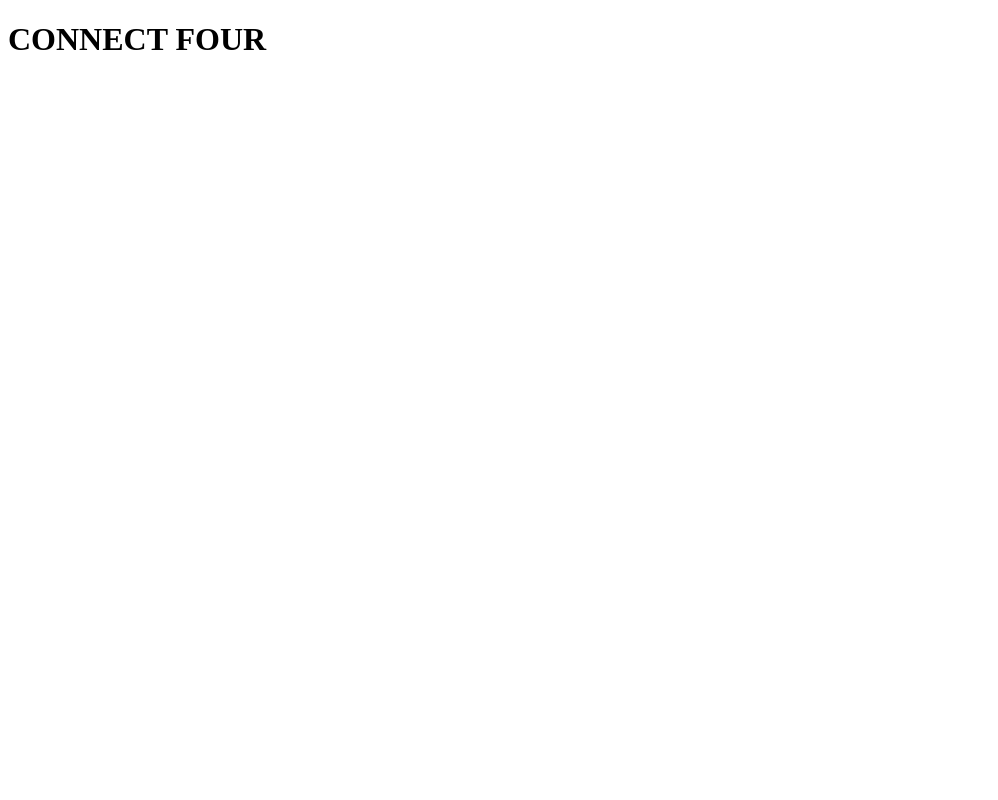
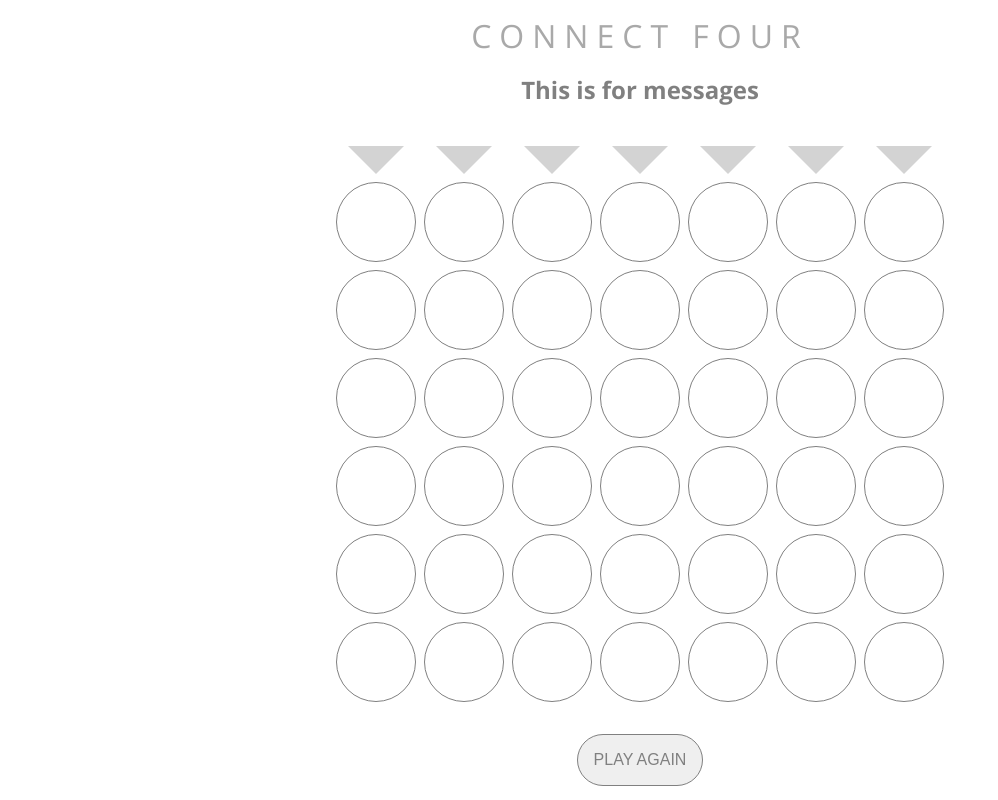
Before and after one commit to juddin1995/connect-four, a plain HTML site: page index.html in a window 1280 px wide. Shown: the whole page, without its empty margins (0-998 px from the left). Drawn offline with nearby package versions, Linux system fonts and the light colour scheme.

Commit message:
Set up HTML and CSS

```diff
--- a/css/main.css
+++ b/css/main.css
@@ -0,0 +1,73 @@
+* {
+  box-sizing: border-box;
+}
+
+body {
+  /* viewport units: vh (viewport height), vw, vmin (smallest between vh & vw) */
+  height: 100vh;
+  margin: 0;
+  font-family: "Open Sans", sans-serif;
+  display: flex;
+  flex-direction: column;
+  justify-content: center;
+  align-items: center;
+}
+
+header {
+  font-size: 4vmin;
+  color: darkgrey;
+  letter-spacing: 1vmin;
+}
+
+h1 {
+  color: grey;
+  font-size: 3vmin;
+}
+
+#markers {
+  display: grid;
+  grid-template-columns: repeat(7, 10vmin);
+  gap: 1vmin;
+  margin-top: 1.5vmin;
+}
+
+#markers > div {
+  height: 10vmin;
+  border-width: 5vmin;
+  border-style: solid;
+  border-color: lightgrey transparent transparent;
+  transform: scale(0.7);
+}
+
+#markers > div:hover {
+  transform: scale(0.9);
+  transition: transform 150ms ease-in;
+  border-top-color: darkgrey;
+}
+
+#board {
+  display: grid;
+  grid-template-columns: repeat(7, 10vmin);
+  grid-template-rows: repeat(6, 10vmin);
+  gap: 1vmin;
+  margin-top: -4vmin;
+}
+
+#board > div {
+  border-radius: 50%;
+  border: 0.1vmin solid grey;
+}
+
+button {
+  margin-top: 4vmin;
+  padding: 2vmin;
+  font-size: 2vmin;
+  border-radius: 4vmin;
+  border: 0.1vmin solid grey;
+  color: grey;
+}
+
+button:hover {
+  color: white;
+  background-color: darkgrey;
+}
--- a/index.html
+++ b/index.html
@@ -1,13 +1,80 @@
 <!DOCTYPE html>
 <html lang="en">
-<head>
-    <meta charset="UTF-8">
-    <meta name="viewport" content="width=device-width, initial-scale=1.0">
+  <head>
+    <meta charset="UTF-8" />
+    <meta name="viewport" content="width=device-width, initial-scale=1.0" />
     <title>Connect-Four</title>
-    <link rel="stylesheet" href="css/main.css">
+    <link rel="preconnect" href="https://fonts.googleapis.com" />
+    <link rel="preconnect" href="https://fonts.gstatic.com" crossorigin />
+    <link
+      href="https://fonts.googleapis.com/css2?family=Montserrat:ital,wght@0,100..900;1,100..900&family=Open+Sans:ital,wght@0,300..800;1,300..800&display=swap"
+      rel="stylesheet"
+    />
+    <link rel="stylesheet" href="css/main.css" />
     <script defer src="js/main.js"></script>
-</head>
-<body>
-    <h1>CONNECT FOUR</h1>
-</body>
+  </head>
+  <body>
+    <header>CONNECT FOUR</header>
+    <h1>This is for messages</h1>
+    <section id="markers">
+      <div></div>
+      <div></div>
+      <div></div>
+      <div></div>
+      <div></div>
+      <div></div>
+      <div></div>
+    </section>
+
+    <section id="board">
+      <div id="c0r5"></div>
+      <div id="c1r5"></div>
+      <div id="c2r5"></div>
+      <div id="c3r5"></div>
+      <div id="c4r5"></div>
+      <div id="c5r5"></div>
+      <div id="c6r5"></div>
+
+      <div id="c0r4"></div>
+      <div id="c1r4"></div>
+      <div id="c2r4"></div>
+      <div id="c3r4"></div>
+      <div id="c4r4"></div>
+      <div id="c5r4"></div>
+      <div id="c6r4"></div>
+
+      <div id="c0r3"></div>
+      <div id="c1r3"></div>
+      <div id="c2r3"></div>
+      <div id="c3r3"></div>
+      <div id="c4r3"></div>
+      <div id="c5r3"></div>
+      <div id="c6r3"></div>
+
+      <div id="c0r2"></div>
+      <div id="c1r2"></div>
+      <div id="c2r2"></div>
+      <div id="c3r2"></div>
+      <div id="c4r2"></div>
+      <div id="c5r2"></div>
+      <div id="c6r2"></div>
+
+      <div id="c0r1"></div>
+      <div id="c1r1"></div>
+      <div id="c2r1"></div>
+      <div id="c3r1"></div>
+      <div id="c4r1"></div>
+      <div id="c5r1"></div>
+      <div id="c6r1"></div>
+
+      <div id="c0r0"></div>
+      <div id="c1r0"></div>
+      <div id="c2r0"></div>
+      <div id="c3r0"></div>
+      <div id="c4r0"></div>
+      <div id="c5r0"></div>
+      <div id="c6r0"></div>
+    </section>
+    <button id="play-again-btn">PLAY AGAIN</button>
+  </body>
 </html>
```
Also changed, not shown: js/main.js (+13 -0 lines).
